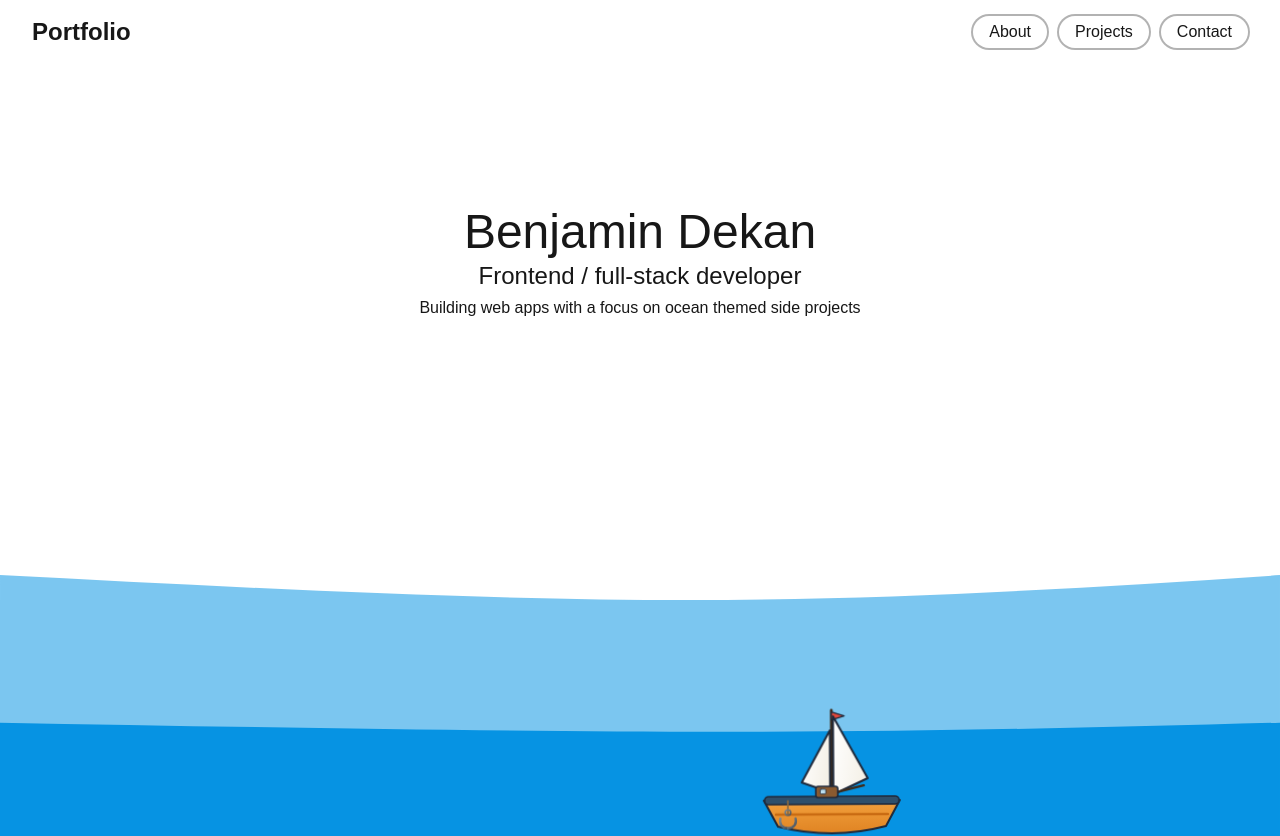
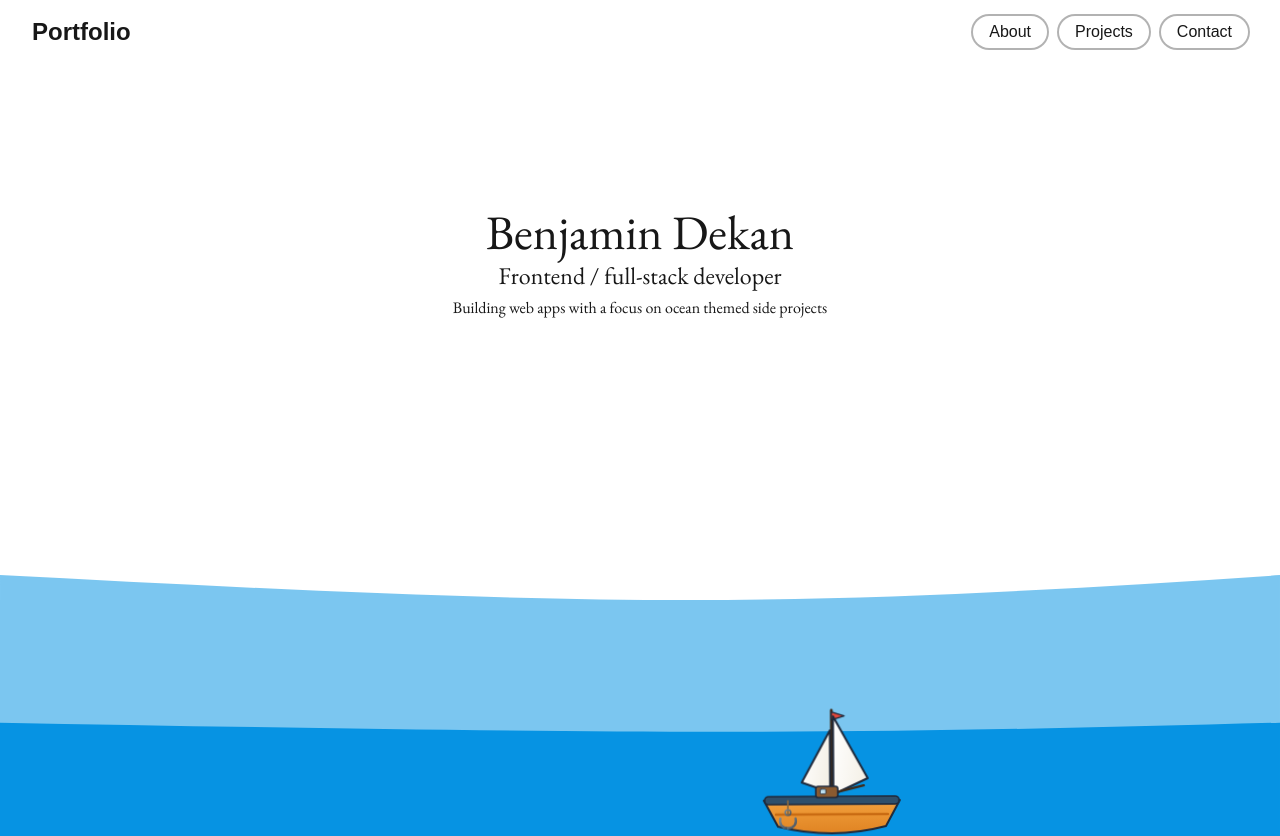
Before and after one commit to Benjamin-Dekan/portfolio, a Next.js app: page / in a window 1280 px wide. Shown: the top 836 px of the page. Built offline with nearby package versions, Linux system fonts and the light colour scheme.

Commit message:
feat: add EB Garamond font and apply to landing page

```diff
--- a/app/page.tsx
+++ b/app/page.tsx
@@ -1,10 +1,15 @@
 import { OceanWaves } from "./components/ui/OceanWaves";
 import { Boat } from "./components/ui/Boat";
+import { EB_Garamond } from "next/font/google";
+
+const eb_garamond = EB_Garamond({ subsets: ["latin"] });
 
 export default function Home() {
   return (
     <main>
-      <div className="flex flex-col justify-center items-center gap-1 min-h-[50vh]">
+      <div
+        className={`${eb_garamond.className} flex flex-col justify-center items-center gap-1 min-h-[50vh]`}
+      >
         <p className="text-5xl">Benjamin Dekan</p>
         <p className="text-2xl">Frontend / full-stack developer</p>
         <p>Building web apps with a focus on ocean themed side projects</p>
```
